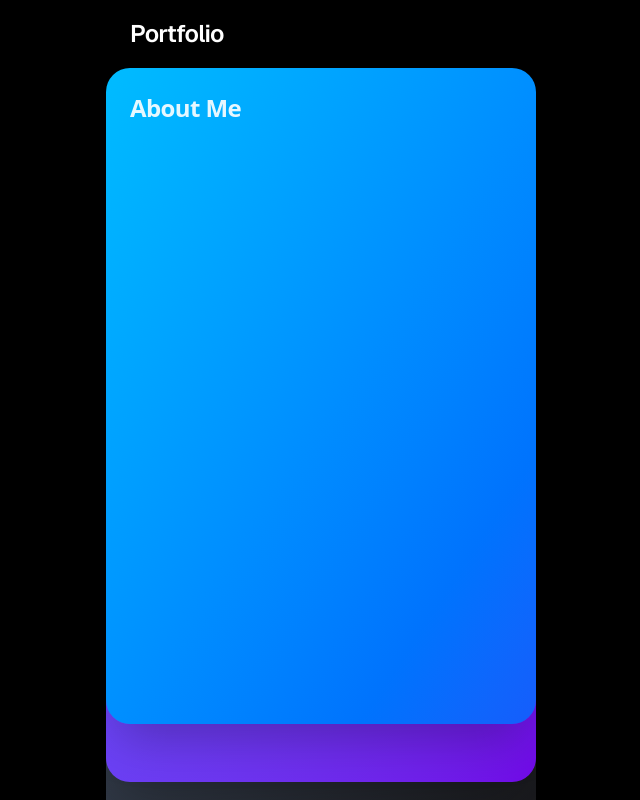
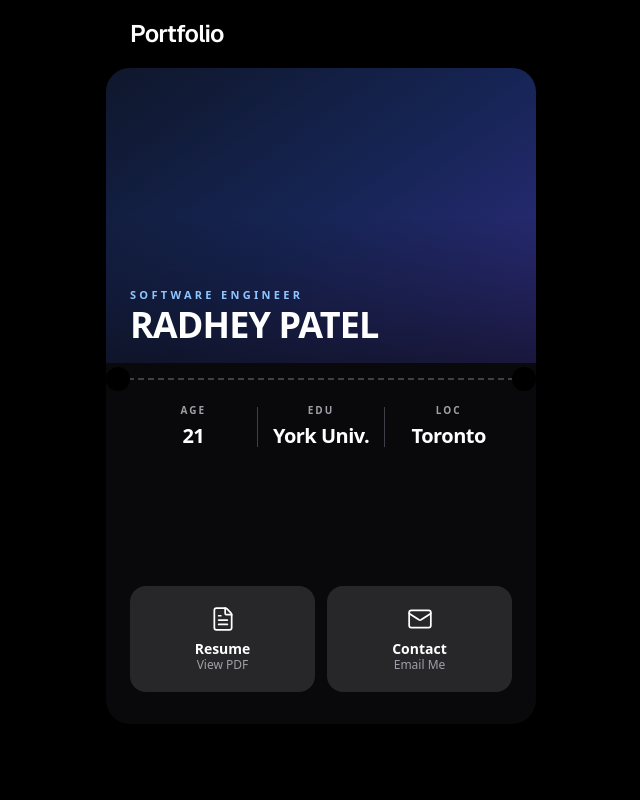
Before and after one commit to Yehdar/portfolio, a Next.js app: page / in a window 1280 px wide. Shown: the whole page, without its empty margins (319-959 px from the left). Built offline with nearby package versions, Linux system fonts and the light colour scheme.

Commit message:
feat: add About Me card with sports ticket UI (header, ticket details, action buttons)

```diff
--- a/components/WalletCard.tsx
+++ b/components/WalletCard.tsx
@@ -5,6 +5,7 @@ import { motion } from "framer-motion";
 export interface CardDef {
   id: string;
   label: string;
+  /** Tailwind gradient classes used for the placeholder and stack-peek colour */
   gradient: string;
 }
 
@@ -40,12 +41,6 @@ export default function WalletCard({
   onClose,
   children,
 }: WalletCardProps) {
-  /**
-   * Three animation states:
-   *  expanded  – card fills the full container
-   *  hidden    – another card is expanded; slide off-screen below
-   *  stacked   – default wallet pile position
-   */
   const animate = isExpanded
     ? { y: 0, height: containerHeight }
     : hasAnyExpanded
@@ -54,44 +49,43 @@ export default function WalletCard({
 
   return (
     <motion.div
+      // `absolute` makes this a positioning context for the Done button
       className="absolute left-0 right-0 top-0 rounded-3xl overflow-hidden shadow-2xl"
       style={{ zIndex: isExpanded ? 50 : zIndex, cursor: isExpanded ? "default" : "pointer" }}
       animate={animate}
       transition={SPRING}
       onClick={!isExpanded ? onClick : undefined}
     >
-      <div className={`w-full h-full bg-gradient-to-br ${card.gradient} flex flex-col`}>
-        {/* Done button — only visible when expanded */}
-        {isExpanded && (
-          <div className="flex justify-end px-5 pt-5 shrink-0">
-            <button
-              onClick={(e) => {
-                e.stopPropagation();
-                onClose();
-              }}
-              className="bg-black/30 backdrop-blur-sm text-white text-sm font-semibold px-4 py-1.5 rounded-full hover:bg-black/50 transition-colors"
-            >
-              Done
-            </button>
-          </div>
-        )}
-
-        {/* Card content */}
+      {/* ── Scrollable card body ──────────────────────────────────── */}
       <div
-          className={`flex-1 hide-scrollbar ${
+        className={`w-full h-full hide-scrollbar ${
           isExpanded ? "overflow-y-auto" : "overflow-hidden"
         }`}
       >
         {children ?? (
-            /* Placeholder shown in Phase 1 */
-            <div className="h-full flex items-start p-6">
+          /* Phase-1 / fallback gradient placeholder */
+          <div
+            className={`w-full h-full bg-gradient-to-br ${card.gradient} flex items-start p-6`}
+          >
             <span className="text-white/90 text-2xl font-bold tracking-tight">
               {card.label}
             </span>
           </div>
         )}
       </div>
-      </div>
+
+      {/* ── Done button — pinned top-right, never scrolls away ───── */}
+      {isExpanded && (
+        <button
+          className="absolute top-5 right-5 z-20 bg-black/30 backdrop-blur-md text-white text-sm font-semibold px-4 py-1.5 rounded-full hover:bg-black/50 transition-colors"
+          onClick={(e) => {
+            e.stopPropagation();
+            onClose();
+          }}
+        >
+          Done
+        </button>
+      )}
     </motion.div>
   );
 }
--- a/components/WalletStack.tsx
+++ b/components/WalletStack.tsx
@@ -2,10 +2,10 @@
 
 import { useEffect, useRef, useState } from "react";
 import WalletCard, { CardDef } from "./WalletCard";
+import AboutCard from "./cards/AboutCard";
 
-// ─── Card definitions (placeholder content for Phase 1) ───────────────────────
 const CARDS: CardDef[] = [
-  { id: "about",       label: "About Me",    gradient: "from-sky-400 to-blue-600"      },
+  { id: "about",       label: "About Me",    gradient: "from-slate-900 to-indigo-950"   },
   { id: "experience",  label: "Experience",  gradient: "from-indigo-500 to-violet-700"  },
   { id: "projects",    label: "Projects",    gradient: "from-slate-600 to-zinc-900"     },
   { id: "connections", label: "Connections", gradient: "from-orange-400 to-rose-500"    },
@@ -101,7 +101,9 @@ export default function WalletStack() {
             hasAnyExpanded={expandedId !== null}
             onClick={() => setExpandedId(card.id)}
             onClose={() => setExpandedId(null)}
-          />
+          >
+            {card.id === "about" && <AboutCard />}
+          </WalletCard>
         );
       })}
     </div>
--- /dev/null
+++ b/components/cards/AboutCard.tsx
@@ -0,0 +1,129 @@
+"use client";
+
+import { FileText, Mail } from "lucide-react";
+
+// ─── Ticket Divider ────────────────────────────────────────────────────────────
+function TicketDivider() {
+  return (
+    <div className="relative flex items-center px-0 py-0 h-0">
+      {/* Left notch */}
+      <div className="absolute -left-3 w-6 h-6 rounded-full bg-black z-10" />
+      {/* Right notch */}
+      <div className="absolute -right-3 w-6 h-6 rounded-full bg-black z-10" />
+      {/* Dashed tear line */}
+      <div className="w-full border-t-2 border-dashed border-zinc-700" />
+    </div>
+  );
+}
+
+// ─── Stat Column ──────────────────────────────────────────────────────────────
+function StatCol({ label, value }: { label: string; value: string }) {
+  return (
+    <div className="flex flex-col items-center gap-1 flex-1">
+      <span className="text-zinc-400 text-[10px] font-semibold tracking-[0.2em] uppercase">
+        {label}
+      </span>
+      <span className="text-white text-xl font-bold tracking-tight">{value}</span>
+    </div>
+  );
+}
+
+// ─── Action Button ────────────────────────────────────────────────────────────
+function ActionButton({
+  href,
+  icon: Icon,
+  title,
+  sub,
+}: {
+  href: string;
+  icon: React.ElementType;
+  title: string;
+  sub: string;
+}) {
+  return (
+    <a
+      href={href}
+      target="_blank"
+      rel="noopener noreferrer"
+      onClick={(e) => e.stopPropagation()}
+      className="flex-1 flex flex-col items-center justify-center gap-2 bg-zinc-800 hover:bg-zinc-700 active:scale-95 transition-all rounded-2xl py-5 px-3"
+    >
+      <Icon className="text-white" size={26} strokeWidth={1.6} />
+      <div className="flex flex-col items-center">
+        <span className="text-white text-sm font-semibold leading-tight">{title}</span>
+        <span className="text-zinc-400 text-xs leading-tight">{sub}</span>
+      </div>
+    </a>
+  );
+}
+
+// ─── Main Component ────────────────────────────────────────────────────────────
+export default function AboutCard() {
+  return (
+    <div className="w-full h-full flex flex-col bg-zinc-950 overflow-hidden">
+      {/* ── Hero / Image Section ──────────────────────────────────── */}
+      <div className="relative flex-shrink-0 h-[45%] bg-gradient-to-br from-slate-900 via-blue-950 to-indigo-900">
+        {/*
+          Drop your own photo here:
+          <Image src="/profile.jpg" alt="Radhey Patel" fill className="object-cover opacity-40" />
+        */}
+
+        {/* Subtle grid overlay for texture */}
+        <div
+          className="absolute inset-0 opacity-10"
+          style={{
+            backgroundImage:
+              "linear-gradient(rgba(255,255,255,0.05) 1px, transparent 1px), linear-gradient(90deg, rgba(255,255,255,0.05) 1px, transparent 1px)",
+            backgroundSize: "40px 40px",
+          }}
+        />
+
+        {/* Gradient fade to ticket body */}
+        <div className="absolute inset-0 bg-gradient-to-b from-transparent via-transparent to-zinc-950/60" />
+
+        {/* Name + title — bottom-left of the hero */}
+        <div className="absolute bottom-0 left-0 right-0 px-6 pb-5 pt-12">
+          <p className="text-blue-300 text-[11px] font-bold tracking-[0.3em] uppercase mb-1">
+            SOFTWARE ENGINEER
+          </p>
+          <h1 className="text-white text-4xl font-black tracking-tight leading-none">
+            RADHEY PATEL
+          </h1>
+        </div>
+      </div>
+
+      {/* ── Ticket Divider ────────────────────────────────────────── */}
+      <div className="px-3 py-4">
+        <TicketDivider />
+      </div>
+
+      {/* ── Ticket Stat Row ───────────────────────────────────────── */}
+      <div className="flex items-center px-6 py-2">
+        <StatCol label="Age" value="21" />
+        <div className="w-px h-10 bg-zinc-700 flex-shrink-0" />
+        <StatCol label="Edu" value="York Univ." />
+        <div className="w-px h-10 bg-zinc-700 flex-shrink-0" />
+        <StatCol label="Loc" value="Toronto" />
+      </div>
+
+      {/* ── Spacer ────────────────────────────────────────────────── */}
+      <div className="flex-1" />
+
+      {/* ── Action Buttons ────────────────────────────────────────── */}
+      <div className="flex gap-3 px-6 pb-8">
+        <ActionButton
+          href="/resume.pdf"
+          icon={FileText}
+          title="Resume"
+          sub="View PDF"
+        />
+        <ActionButton
+          href="mailto:radheypatel@example.com"
+          icon={Mail}
+          title="Contact"
+          sub="Email Me"
+        />
+      </div>
+    </div>
+  );
+}
--- a/package.json
+++ b/package.json
@@ -10,6 +10,7 @@
   },
   "dependencies": {
     "framer-motion": "^12.38.0",
+    "lucide-react": "^1.8.0",
     "next": "16.2.3",
     "react": "19.2.4",
     "react-dom": "19.2.4"
```
Also changed, not shown: 1 other file (tests, documents, lock files or other folders). Lines whose indentation alone changed are shown as unchanged.
